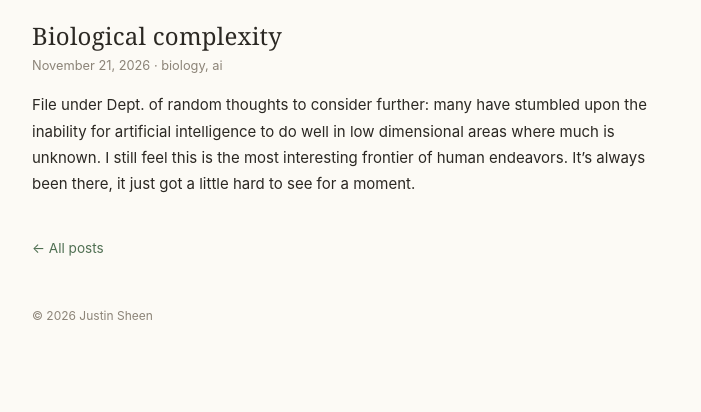
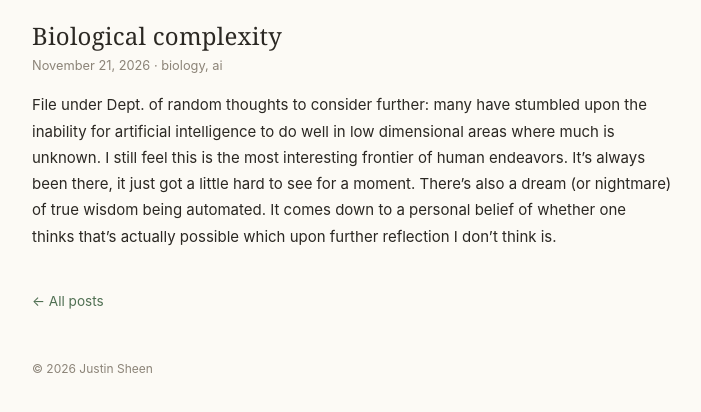
Before and after one commit to jsheen/jsheen.github.io, a Jekyll site: the page built from _posts/2026-11-21-biological-complexity.md, in a window 1280 px wide. Shown: the top 412 px of the page, without its empty margins (288-989 px from the left). Built offline with Jekyll 4.4.1, drawn with Linux system fonts in a browser that asks for light colours.

Commit message:
Add Marc-Andre Leclerc link, alphabetize Links; extend Biological complexity post
Co-Authored-By: Claude Opus 5.5 <noreply@anthropic.com>

```diff
--- a/_posts/2026-11-21-biological-complexity.md
+++ b/_posts/2026-11-21-biological-complexity.md
@@ -6,4 +6,4 @@ date: 2026-11-21 10:00:00 -0500
 tags: [biology, ai]
 ---
 
-File under Dept. of random thoughts to consider further: many have stumbled upon the inability for artificial intelligence to do well in low dimensional areas where much is unknown. I still feel this is the most interesting frontier of human endeavors. It's always been there, it just got a little hard to see for a moment.
+File under Dept. of random thoughts to consider further: many have stumbled upon the inability for artificial intelligence to do well in low dimensional areas where much is unknown. I still feel this is the most interesting frontier of human endeavors. It's always been there, it just got a little hard to see for a moment. There's also a dream (or nightmare) of true wisdom being automated. It comes down to a personal belief of whether one thinks that's actually possible which upon further reflection I don't think is.
```
Also changed, not shown: _data/links.yml (+5 -2 lines).
